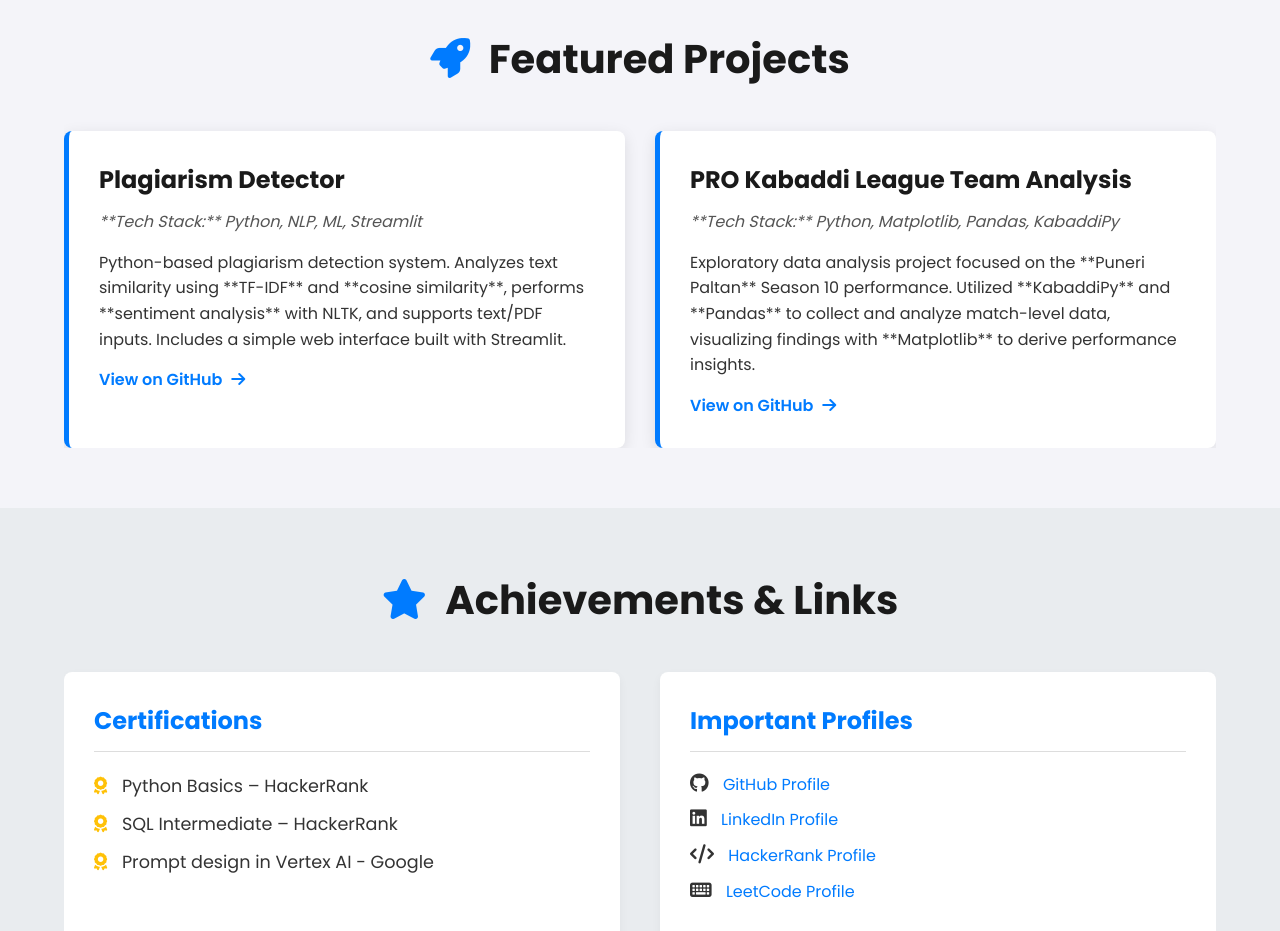
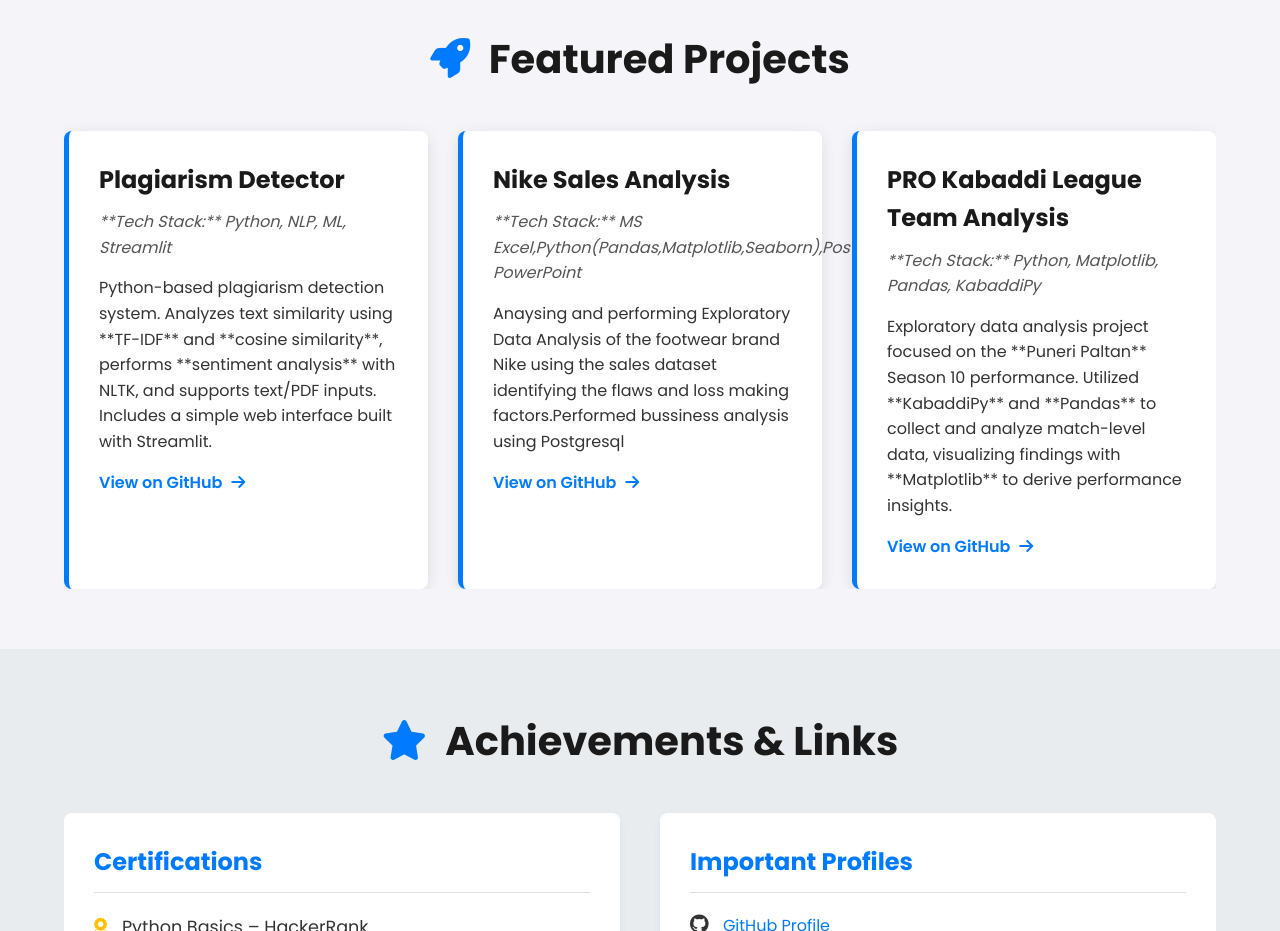
Before and after one commit to Vishwa7773/Vishwa7773.github.io, a plain HTML site: page index.html in a window 1280 px wide. Shown: the part 1780-2711 px from the top of the page. Drawn offline with Linux system fonts and the light colour scheme.

Commit message:
Update index.html

```diff
--- a/index.html
+++ b/index.html
@@ -483,6 +483,12 @@
                     <p>Python-based plagiarism detection system. Analyzes text similarity using **TF-IDF** and **cosine similarity**, performs **sentiment analysis** with NLTK, and supports text/PDF inputs. Includes a simple web interface built with Streamlit.</p>
                     <a href="https://github.com/Vishwa7773/Plagiarism-detection-.git" target="_blank" class="project-link">View on GitHub <i class="fas fa-arrow-right"></i></a>
                 </div>
+                <div class="project-card">
+                    <h3>Nike Sales Analysis</h3>
+                    <p class="tech-stack">**Tech Stack:** MS Excel,Python(Pandas,Matplotlib,Seaborn),Postgresql,PowerBI,MS PowerPoint</p>
+                    <p>Anaysing and performing Exploratory Data Analysis of the footwear brand Nike using the sales dataset identifying the flaws and loss making factors.Performed bussiness analysis using Postgresql</p>
+                    <a href="https://github.com/Vishwa7773/Plagiarism-detection-.git" target="_blank" class="project-link">View on GitHub <i class="fas fa-arrow-right"></i></a>
+                </div>
 
                 <div class="project-card">
                     <h3>PRO Kabaddi League Team Analysis</h3>
```
